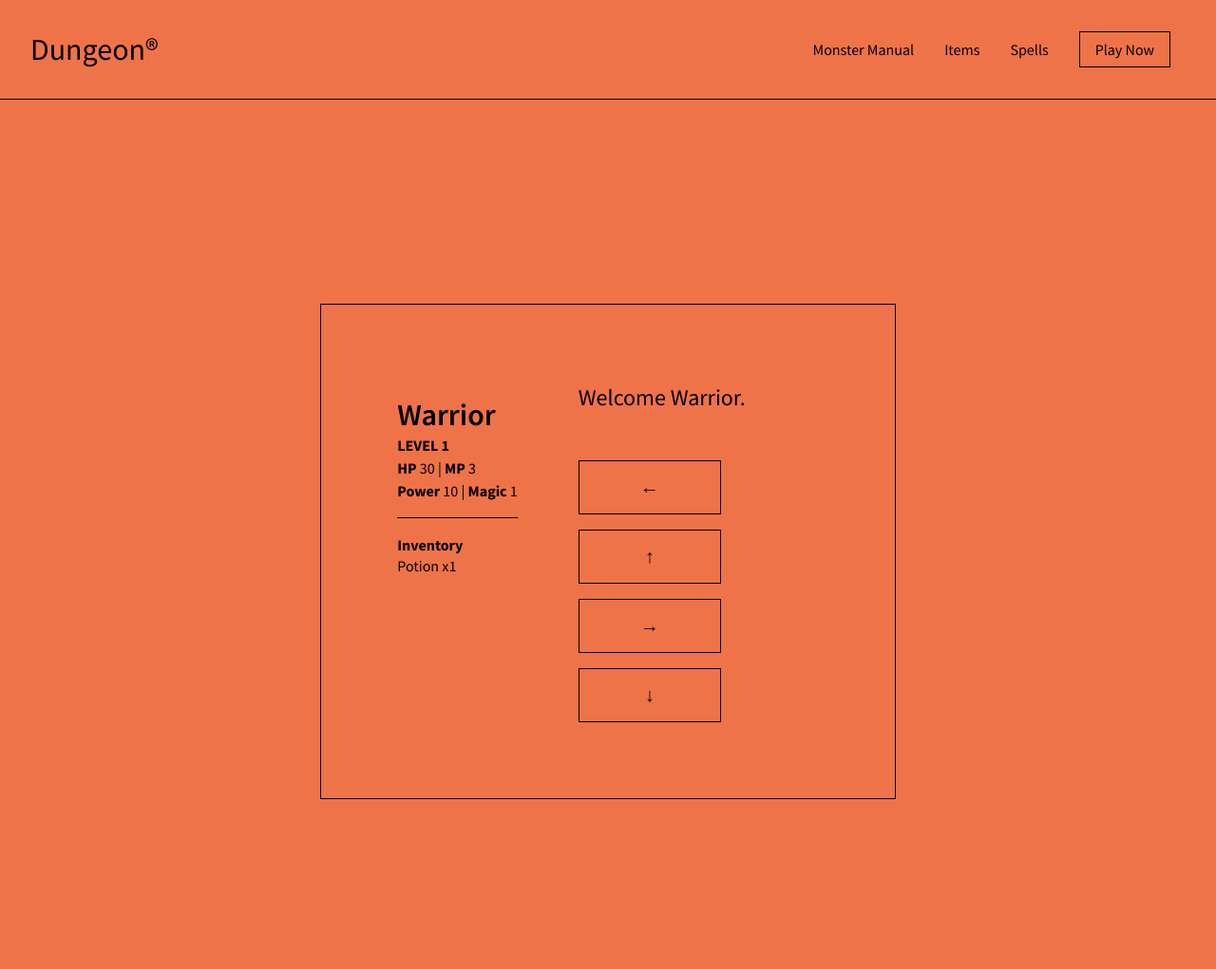
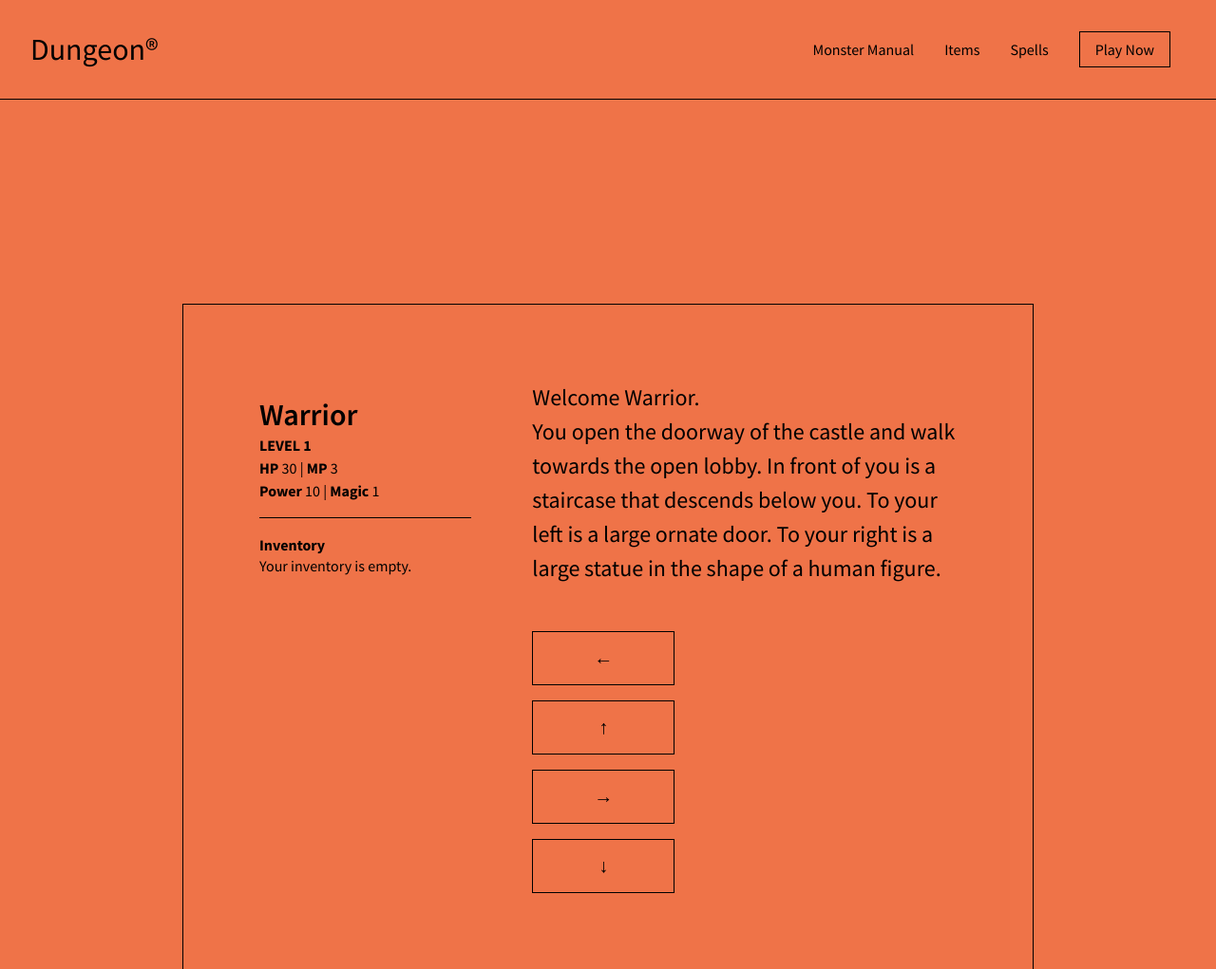
Before and after one commit to Ayeteejay/welcome-to-dungeon, a Gatsby site: page /warrior in a window 1280 px wide. Shown: the top 1021 px of the page at 95% size. Built offline with nearby package versions, Linux system fonts and the light colour scheme; Gatsby itself is replaced by a stand-in of ours.

Commit message:
Updating queries

```diff
--- a/src/components/dashboard.jsx
+++ b/src/components/dashboard.jsx
@@ -1,5 +1,6 @@
 import React, { useState } from "react";
 import styled from "styled-components";
+import { useStaticQuery, graphql } from "gatsby";
 
 const Screen = styled.div`
   border: 1px solid ${(props) => props.theme.colors.secondary};
@@ -66,13 +67,27 @@
 `;
 
 const Dashboard = (props) => {
-  const [playerInventory, setPlayerInventory] = useState([
-    {
-      itemId: 1,
-      name: "Potion",
-      quantity: 1,
-    },
-  ]);
+  const data = useStaticQuery(
+    graphql`
+      query {
+        allAdventureDataJson {
+          edges {
+            node {
+              adventures {
+                game {
+                  description
+                  playerOptions
+                  room
+                }
+                id
+              }
+            }
+          }
+        }
+      }
+    `
+  );
+  const [playerInventory, setPlayerInventory] = useState([]);
   const [playerStats, setPlayerStats] = useState({
     level: 1,
     hitPoints: props.character.hitPoints,
@@ -120,16 +135,14 @@
       <AdventureScreen>
         <div className="question-description">
           <p>Welcome {props.character.name}.</p>
-
-          {/* Fix this below */}
-          {/* <p>{props.quest}</p> */}
+          <p>
+            {
+              data.allAdventureDataJson.edges[0].node.adventures[props.quest]
+                .game[0].description
+            }
+          </p>
         </div>
         <div className="player-input">
-          {/* <input placeholder="What would you like to do?"></input>
-          <p className="instructions">
-            Stuck? Some valid actions are "Move Left", "Attack", "Look."
-          </p>
-          <button className="primary-cta">Submit</button> */}
           <button className="primary-cta">&#8592;</button>
           <button className="primary-cta">&#8593;</button>
           <button className="primary-cta">&#8594;</button>
--- a/src/pages/warrior.js
+++ b/src/pages/warrior.js
@@ -44,6 +44,7 @@
         <Section>
           <Dashboard
             character={data.allCharacterDataJson.edges[0].node.characters[0]}
+            quest={0}
           ></Dashboard>
         </Section>
       </Container>
```
